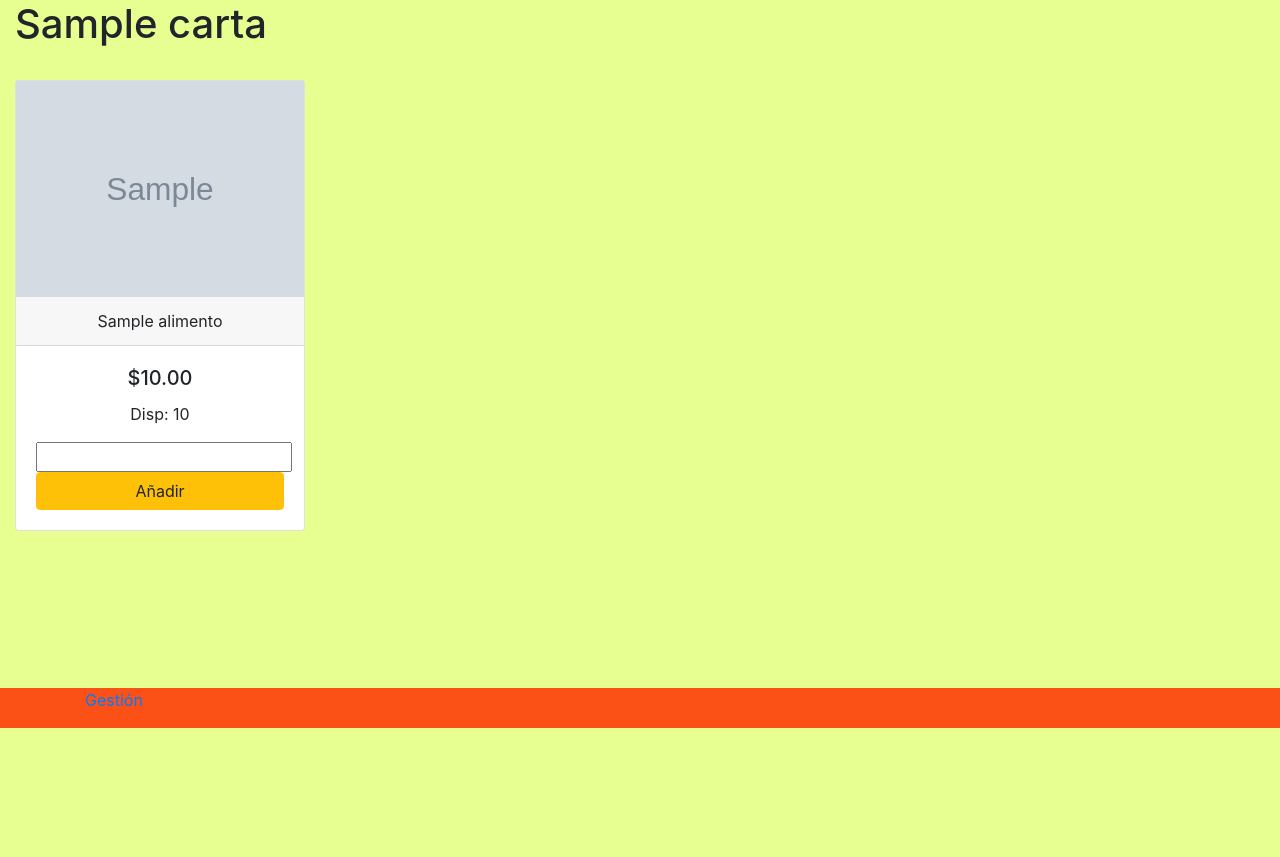
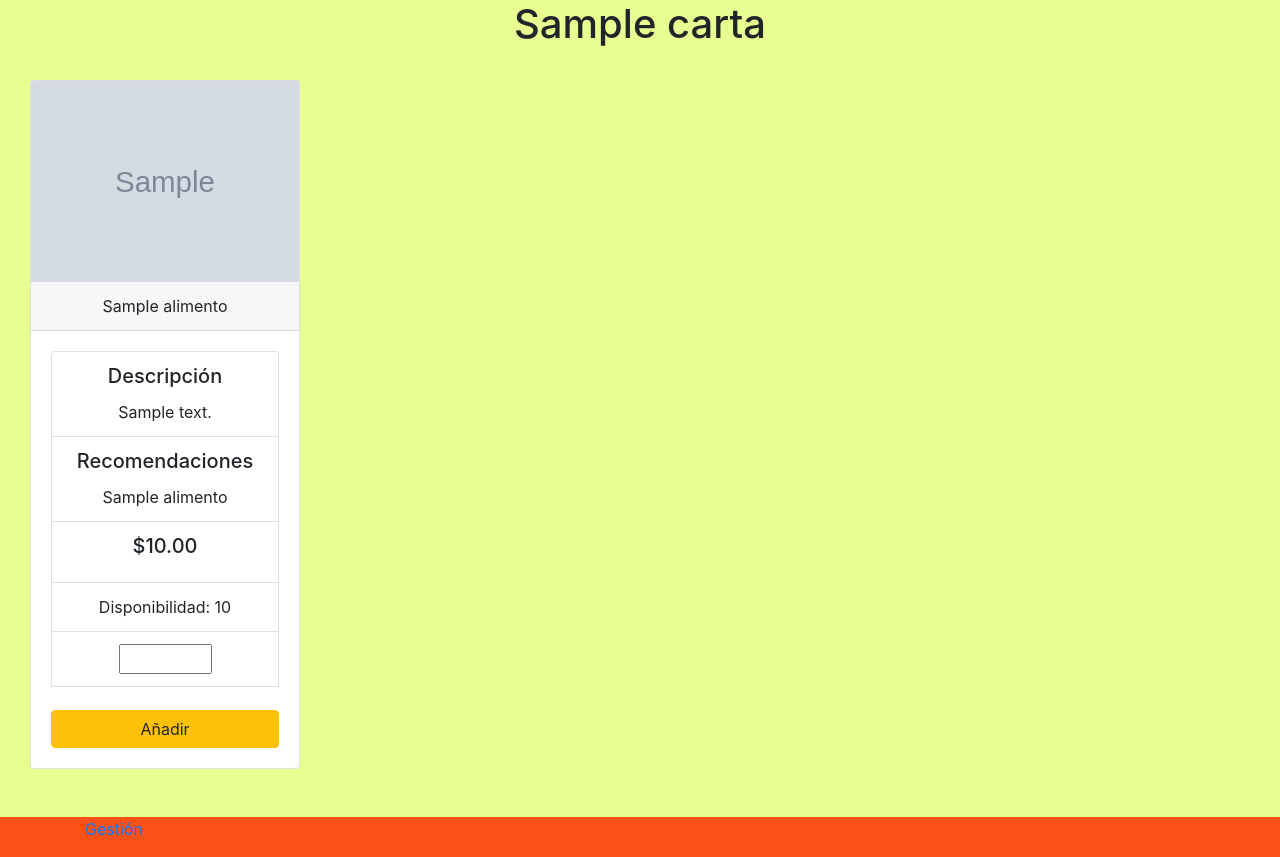
Before and after one commit to damianlopez95/Rapi-Resto, a Django app: page /carta/1 in a window 1280 px wide. Shown: the part 72-929 px from the top of the page. Before the commit the page ends 800 px from the top, so only its background shows below. Run offline with Django 3.2, Linux system fonts and the light colour scheme; tables that the repository leaves empty hold one stand-in row (values such as "Sample post"); grey boxes marked "Sample" are stand-in pictures; some libraries are stand-ins or nearby versions.

Commit message:
Definida estrucura y nuevos cambios

```diff
--- a/Integrador/settings.py
+++ b/Integrador/settings.py
@@ -42,7 +42,10 @@ INSTALLED_APPS = [
     'django.contrib.messages',
     'django.contrib.staticfiles',
     'django_extensions',
+    'crispy_forms',
 ]
+
+CRISPY_TEMPLATE_PACK = 'bootstrap4'
 
 MIDDLEWARE = [
     'django.middleware.security.SecurityMiddleware',
--- a/RapiResto_Responsables/templates/base.html
+++ b/RapiResto_Clientes/templates/base_01.html
@@ -9,12 +9,12 @@
 
     {% block title %}
         <title>Bienvenido | RapiResto</title>
-    {% endblock %}
+    {% endblock title %}
 
-    {% block css %}
-        <link rel="stylesheet" href="https://stackpath.bootstrapcdn.com/bootstrap/4.3.1/css/bootstrap.min.css" integrity="sha384-ggOyR0iXCbMQv3Xipma34MD+dH/1fQ784/j6cY/iJTQUOhcWr7x9JvoRxT2MZw1T" crossorigin="anonymous">
-        <link rel="stylesheet" href="{% static "css/styles.css" %}">
-    {% endblock %}
+    <link rel="stylesheet" href="https://stackpath.bootstrapcdn.com/bootstrap/4.3.1/css/bootstrap.min.css" integrity="sha384-ggOyR0iXCbMQv3Xipma34MD+dH/1fQ784/j6cY/iJTQUOhcWr7x9JvoRxT2MZw1T" crossorigin="anonymous">
+    <link rel="stylesheet" href="{% static "css/styles.css" %}">
+    {% block css_styles %}
+    {% endblock css_styles %}
 </head>
 <body>
     <div id="page-container">
@@ -48,6 +48,6 @@
         });
     </script>
     {% block app_javascript %}
-    {% endblock %}
+    {% endblock app_javascript %}
 </body>
 </html>
--- a/RapiResto_Clientes/templates/carta.html
+++ b/RapiResto_Clientes/templates/carta.html
@@ -1,19 +1,20 @@
-{% extends 'base.html' %}
+{% extends 'base_01.html' %}
 
 <head>
     {% block title %}
         <title>Lista de alimentos</title>
+    {% endblock title %}
+    {% block  css_styles %}
         <link href='//fonts.googleapis.com/css?family=Lobster&subset=latin,latin-ext' rel='stylesheet' type='text/css'>
-    {% endblock %}
-
+    {% endblock css_styles %}
 </head>
 <body>
     {% block content %}
-    <div class="container-fluid">
+        <div class="container-fluid" id='container-alimentos'>
             <h1>{{ alimentosCarta.0.carta.nombre }}</h1> <br>
-        <div class="row">
+            <div class="row-alimento">
                 {% for alimentoCarta in alimentosCarta %}
-                <div class="col-6 col-md-4 col-lg-3 mb-4">
+                    <div class="col-12 col-md-4 col-lg-3 mb-4">
                         <div class="card mx-auto text-center">
                             {% if alimentoCarta.alimento.imagen != None %}
                                 <img class="img-fluid" src="/static/assets/{{alimentoCarta.alimento.imagen}}" class="card-img-top">
@@ -24,13 +25,29 @@
                                 {{alimentoCarta.alimento.nombre}}
                             </div>
                             <div class="card-body">
+                                <li class="list-group-item">
+                                    <h5 class="card-title">Descripción</h5>
+                                    <p class="card-text">{{alimentoCarta.alimento.descripcion}}</p>
+                                </li>
+                                <li class="list-group-item">
+                                    <h5 class="card-title">Recomendaciones</h5>
+                                    {% for recomendacion in alimentoCarta.alimento.recomendaciones.all %}
+                                        <p class="card-text">{{recomendacion.nombre}}</p>
+                                    {% endfor %}
+                                </li>
+                                <li class="list-group-item">
                                     <h5 class="card-title">${{alimentoCarta.alimento.precio}}</h5>
+                                </li>
                                 {% if alimentoCarta.stock == 0 %}
                                     <p class="card-text">No disponible</p>
                                 {% else %}
-                                <p class="card-text">Disp: {{alimentoCarta.stock}}</p>
-                                <input id="cantidad" type="number" name="cantidad"><br>
-                                <input id="alimento" type="hidden" name="alimento" value={{alimentoCarta.alimento.id}}>
+                                    <li class="list-group-item">
+                                        <p class="card-text">Disponibilidad: {{alimentoCarta.stock}}</p>
+                                    </li>
+                                    <li class="list-group-item">
+                                        <input id="cantidadUser" type="number" name="cantidad">
+                                    </li>
+                                    <input id="alimento" type="hidden" name="alimento" value={{alimentoCarta.alimento.id}}><br>
                                     <button type="submit" class="btn btn-warning btn-block btn-flat">Añadir</button>
                                 {% endif %}
                             </div>
@@ -40,8 +57,5 @@
                 {% endfor %}
             </div>
         </div>
-
-    <script>
-    </script>
-    {% endblock %}
+    {% endblock content %}
 </body>
--- a/RapiResto_Clientes/templates/sucursales.html
+++ b/RapiResto_Clientes/templates/sucursales.html
@@ -1,4 +1,4 @@
-{% extends 'base.html' %}
+{% extends 'base_01.html' %}
 
 <head>
     <meta content="width=device-width, initial-scale=1, maximum-scale=1, user-scalable=no" name="viewport">
--- a/RapiResto_Responsables/static/css/styles.css
+++ b/RapiResto_Responsables/static/css/styles.css
@@ -71,3 +71,29 @@ body {
     text-align: center;
     font-size: 16px;
 }
+
+/* Valores para página de selección de alimentos */
+
+.row-alimento {
+    display: -ms-flexbox;
+    display: flex;
+    -ms-flex-wrap: wrap;
+    flex-wrap: wrap;
+    align-content: center;
+    max-width: 1200px;
+    min-width: 300px;
+
+}
+
+#container-alimentos {
+    text-align: center;
+}
+
+.img-fluid {
+    max-width: 400px;
+}
+
+#cantidadUser {
+    max-width: 50%;
+    max-height: 50%;
+}
--- /dev/null
+++ b/RapiResto_Responsables/templates/bienvenida.html
@@ -0,0 +1 @@
+{% extends 'base_02.html' %}
--- /dev/null
+++ b/RapiResto_Responsables/templates/cartaAlimento.html
@@ -0,0 +1,2 @@
+{% extends 'base_02.html' %}
+{% load crispy_forms_tags %}
--- /dev/null
+++ b/RapiResto_Responsables/templates/listaCartaAlimentos.html
@@ -0,0 +1 @@
+{% extends 'base_02.html' %}
--- /dev/null
+++ b/RapiResto_Responsables/templates/listaCartas.html
@@ -0,0 +1 @@
+{% extends 'base_02.html' %}
--- /dev/null
+++ b/RapiResto_Responsables/templates/listaPedidos.html
@@ -0,0 +1 @@
+{% extends 'base_02.html' %}
```
Also changed, not shown: RapiResto_Clientes/templates/carrito.html (+8 -14 lines), RapiResto_Clientes/templates/cartas.html (+5 -3 lines), RapiResto_Responsables/templates/alimento.html (+9 -5 lines), RapiResto_Clientes/templates/footer.html (renamed from RapiResto_Responsables/templates/footer.html), RapiResto_Clientes/templates/navbar.html (renamed from RapiResto_Responsables/templates/navbar.html), RapiResto_Responsables/templates/base_02.html (added), 2 other files. Lines whose indentation alone changed are shown as unchanged.
